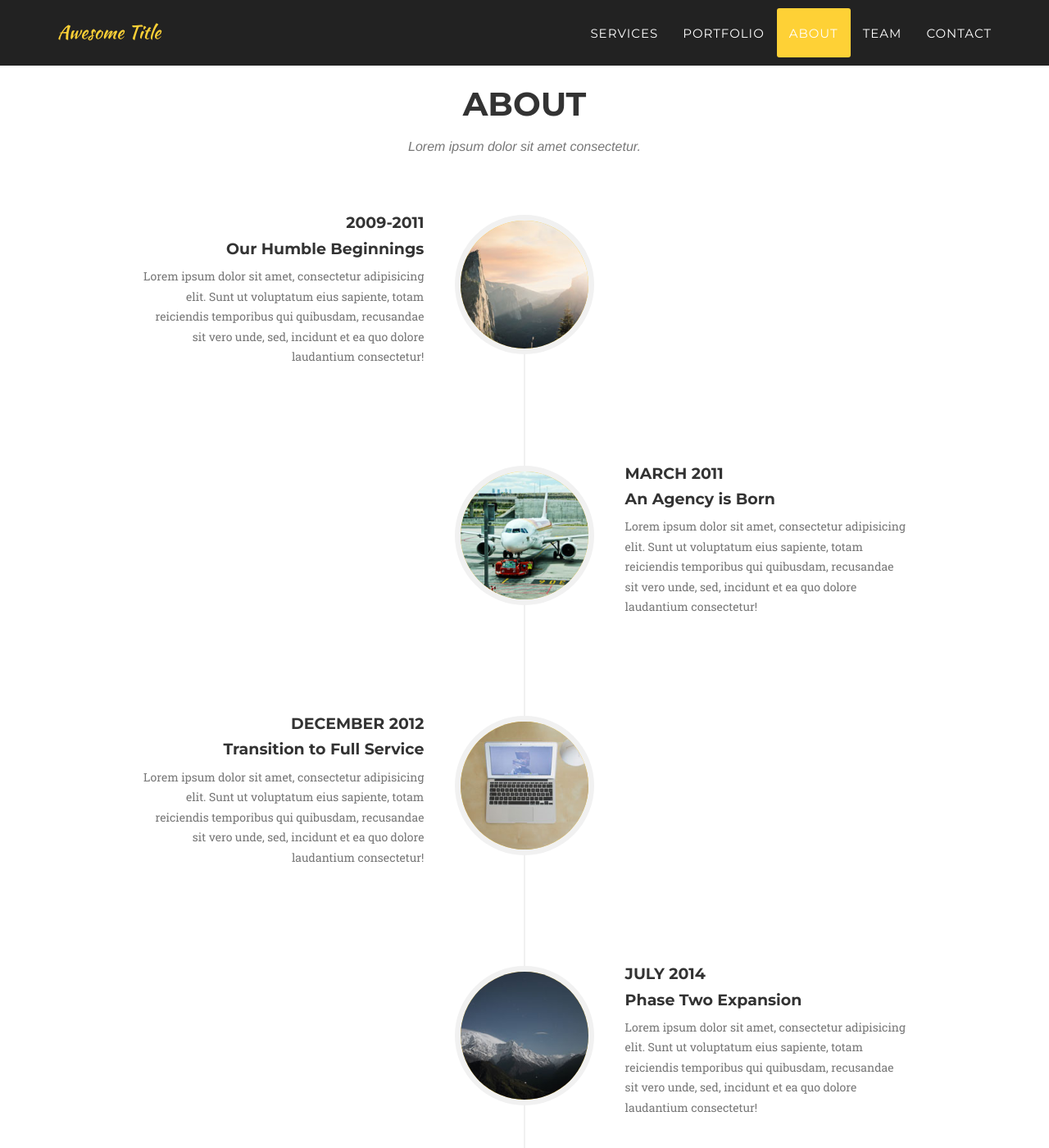
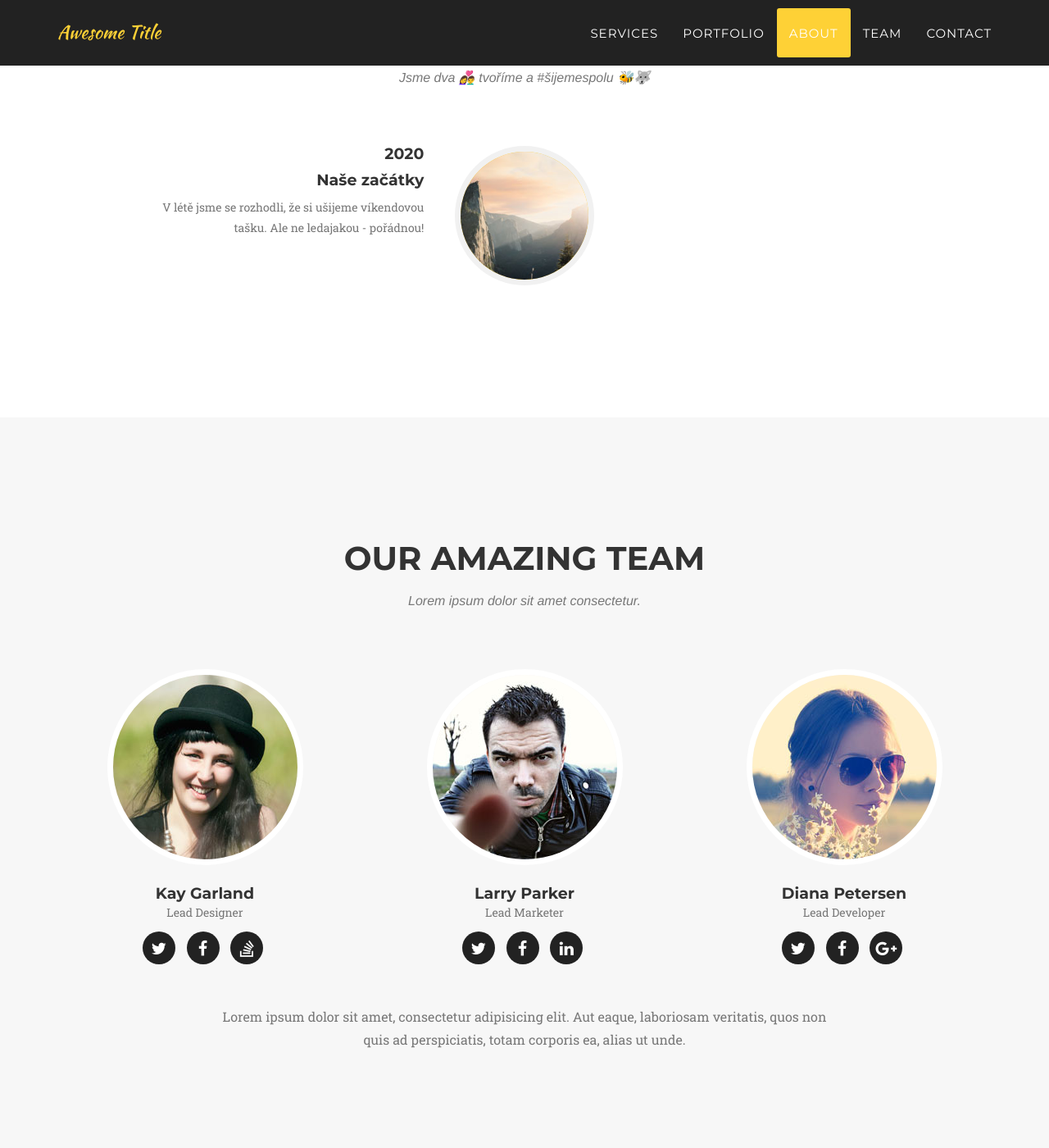
Before and after one commit to FrantisekKracmar/beewolf, a Jekyll site: the page built from index.html, in a window 1280 px wide and 1400 px high, scrolled down 2751 px. Shown: the whole window at 82% size. Built offline with Jekyll 4.4.1, drawn with Linux system fonts in a browser that asks for light colours; some web fonts are replaced; some of the changed text lies outside the part shown.

Commit message:
raw content

```diff
--- a/_includes/about.html
+++ b/_includes/about.html
@@ -4,7 +4,8 @@
             <div class="row">
                 <div class="col-lg-12 text-center">
                     <h2 class="section-heading">About</h2>
-                    <h3 class="section-subheading text-muted">Lorem ipsum dolor sit amet consectetur.</h3>
+                    <h3 class="section-subheading text-muted">Jsme dva 👩‍❤‍👨
+tvoříme a #šijemespolu 🐝🐺</h3>
                 </div>
             </div>
             <div class="row">
@@ -16,61 +17,12 @@
                             </div>
                             <div class="timeline-panel">
                                 <div class="timeline-heading">
-                                    <h4>2009-2011</h4>
-                                    <h4 class="subheading">Our Humble Beginnings</h4>
+                                    <h4>2020</h4>
+                                    <h4 class="subheading">Naše začátky</h4>
                                 </div>
                                 <div class="timeline-body">
-                                    <p class="text-muted">Lorem ipsum dolor sit amet, consectetur adipisicing elit. Sunt ut voluptatum eius sapiente, totam reiciendis temporibus qui quibusdam, recusandae sit vero unde, sed, incidunt et ea quo dolore laudantium consectetur!</p>
+                                    <p class="text-muted">V létě jsme se rozhodli, že si ušijeme víkendovou tašku. Ale ne ledajakou - pořádnou!</p>
                                 </div>
-                            </div>
-                        </li>
-                        <li class="timeline-inverted">
-                            <div class="timeline-image">
-                                <img class="img-circle img-responsive" src="img/about/2.jpg" alt="">
-                            </div>
-                            <div class="timeline-panel">
-                                <div class="timeline-heading">
-                                    <h4>March 2011</h4>
-                                    <h4 class="subheading">An Agency is Born</h4>
-                                </div>
-                                <div class="timeline-body">
-                                    <p class="text-muted">Lorem ipsum dolor sit amet, consectetur adipisicing elit. Sunt ut voluptatum eius sapiente, totam reiciendis temporibus qui quibusdam, recusandae sit vero unde, sed, incidunt et ea quo dolore laudantium consectetur!</p>
-                                </div>
-                            </div>
-                        </li>
-                        <li>
-                            <div class="timeline-image">
-                                <img class="img-circle img-responsive" src="img/about/3.jpg" alt="">
-                            </div>
-                            <div class="timeline-panel">
-                                <div class="timeline-heading">
-                                    <h4>December 2012</h4>
-                                    <h4 class="subheading">Transition to Full Service</h4>
-                                </div>
-                                <div class="timeline-body">
-                                    <p class="text-muted">Lorem ipsum dolor sit amet, consectetur adipisicing elit. Sunt ut voluptatum eius sapiente, totam reiciendis temporibus qui quibusdam, recusandae sit vero unde, sed, incidunt et ea quo dolore laudantium consectetur!</p>
-                                </div>
-                            </div>
-                        </li>
-                        <li class="timeline-inverted">
-                            <div class="timeline-image">
-                                <img class="img-circle img-responsive" src="img/about/4.jpg" alt="">
-                            </div>
-                            <div class="timeline-panel">
-                                <div class="timeline-heading">
-                                    <h4>July 2014</h4>
-                                    <h4 class="subheading">Phase Two Expansion</h4>
-                                </div>
-                                <div class="timeline-body">
-                                    <p class="text-muted">Lorem ipsum dolor sit amet, consectetur adipisicing elit. Sunt ut voluptatum eius sapiente, totam reiciendis temporibus qui quibusdam, recusandae sit vero unde, sed, incidunt et ea quo dolore laudantium consectetur!</p>
-                                </div>
-                            </div>
-                        </li>
-                        <li class="timeline-inverted">
-                            <div class="timeline-image">
-                                <h4>Be Part
-                                    <br>Of Our
-                                    <br>Story!</h4>
                             </div>
                         </li>
                     </ul>
--- a/_includes/services.html
+++ b/_includes/services.html
@@ -4,7 +4,7 @@
             <div class="row">
                 <div class="col-lg-12 text-center">
                     <h2 class="section-heading">Services</h2>
-                    <h3 class="section-subheading text-muted">Lorem ipsum dolor sit amet consectetur.</h3>
+                    <h3 class="section-subheading text-muted">Vytváříme kvalitní české výrobky.</h3>
                 </div>
             </div>
             <div class="row text-center">
@@ -13,24 +13,24 @@
                         <i class="fa fa-circle fa-stack-2x text-primary"></i>
                         <i class="fa fa-shopping-cart fa-stack-1x fa-inverse"></i>
                     </span>
-                    <h4 class="service-heading">E-Commerce</h4>
-                    <p class="text-muted">Lorem ipsum dolor sit amet, consectetur adipisicing elit. Minima maxime quam architecto quo inventore harum ex magni, dicta impedit.</p>
+                    <h4 class="service-heading">Výrobky z kůže</h4>
+                    <p class="text-muted"> </p>
                 </div>
                 <div class="col-md-4">
                     <span class="fa-stack fa-4x">
                         <i class="fa fa-circle fa-stack-2x text-primary"></i>
                         <i class="fa fa-laptop fa-stack-1x fa-inverse"></i>
                     </span>
-                    <h4 class="service-heading">Responsive Design</h4>
-                    <p class="text-muted">Lorem ipsum dolor sit amet, consectetur adipisicing elit. Minima maxime quam architecto quo inventore harum ex magni, dicta impedit.</p>
+                    <h4 class="service-heading">Šití</h4>
+                    <p class="text-muted"> </p>
                 </div>
                 <div class="col-md-4">
                     <span class="fa-stack fa-4x">
                         <i class="fa fa-circle fa-stack-2x text-primary"></i>
                         <i class="fa fa-lock fa-stack-1x fa-inverse"></i>
                     </span>
-                    <h4 class="service-heading">Web Security</h4>
-                    <p class="text-muted">Lorem ipsum dolor sit amet, consectetur adipisicing elit. Minima maxime quam architecto quo inventore harum ex magni, dicta impedit.</p>
+                    <h4 class="service-heading">Dřevo</h4>
+                    <p class="text-muted"> </p>
                 </div>
             </div>
         </div>
```
Also changed, not shown: 1 other file.
